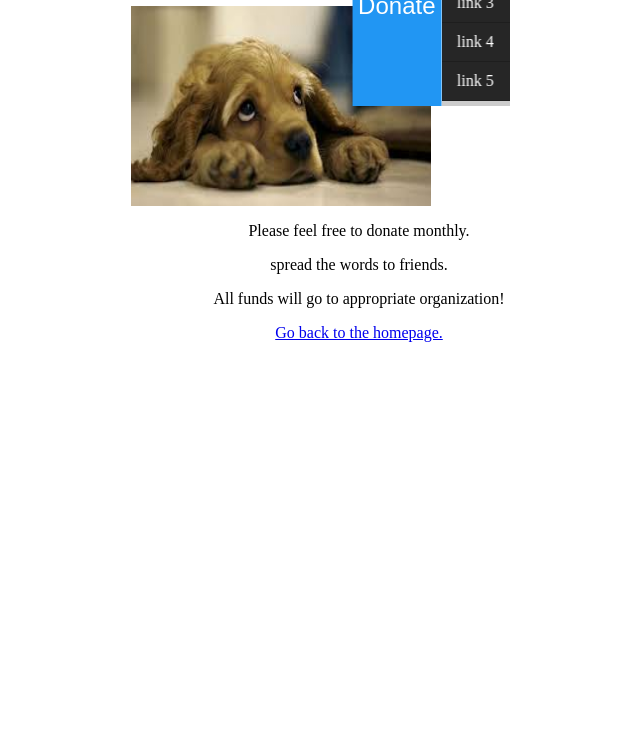
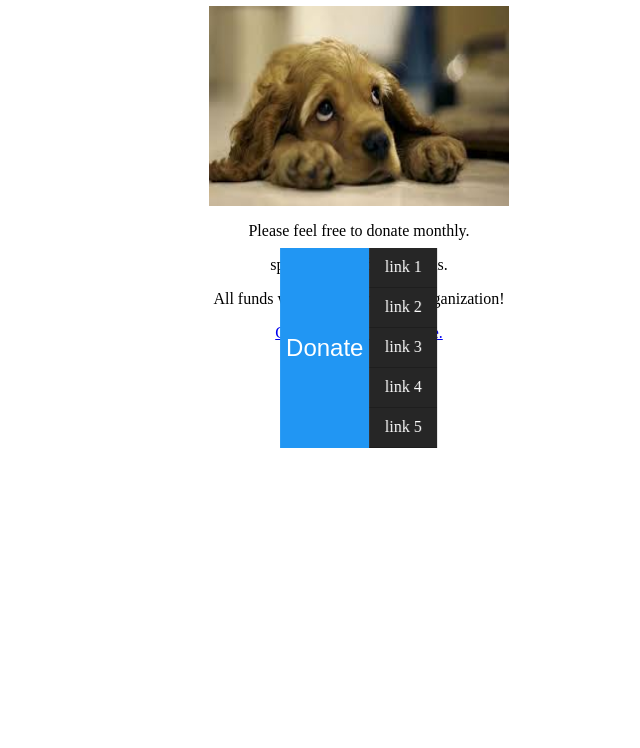
Before and after one commit to drockchow112/Assignment1, a plain HTML site: page indexL3.html in a window 1280 px wide. Shown: the part 52-800 px from the top of the page, without its empty margins (281-921 px from the left). Drawn offline with nearby package versions, Linux system fonts and the light colour scheme.

Commit message:
donate button with links and transition

```diff
--- a/indexL3.css
+++ b/indexL3.css
@@ -15,14 +15,14 @@ body {
 }
 
 .dropdown {
-  position: right;
+  position: absolute;
   top: 50%;
   left: 50%;
   transform: translate(-50%, -50%);
 }
 
 button {
-  position: bottom;
+  position: relative;
   width: 100px;
   height: 200px;
   font-size: 24px;
@@ -35,7 +35,7 @@ button {
 }
 
 ul {
-  position: center;
+  position: static;
   margin: 0;
   padding: 0;
   width: 100%;
@@ -55,7 +55,7 @@ ul li {
 
 ul li a {
   display: block;
-  padding: 10px;
+  padding: 10.49px;
   text-align: center;
   text-decoration: none;
   background: #262626;
```
